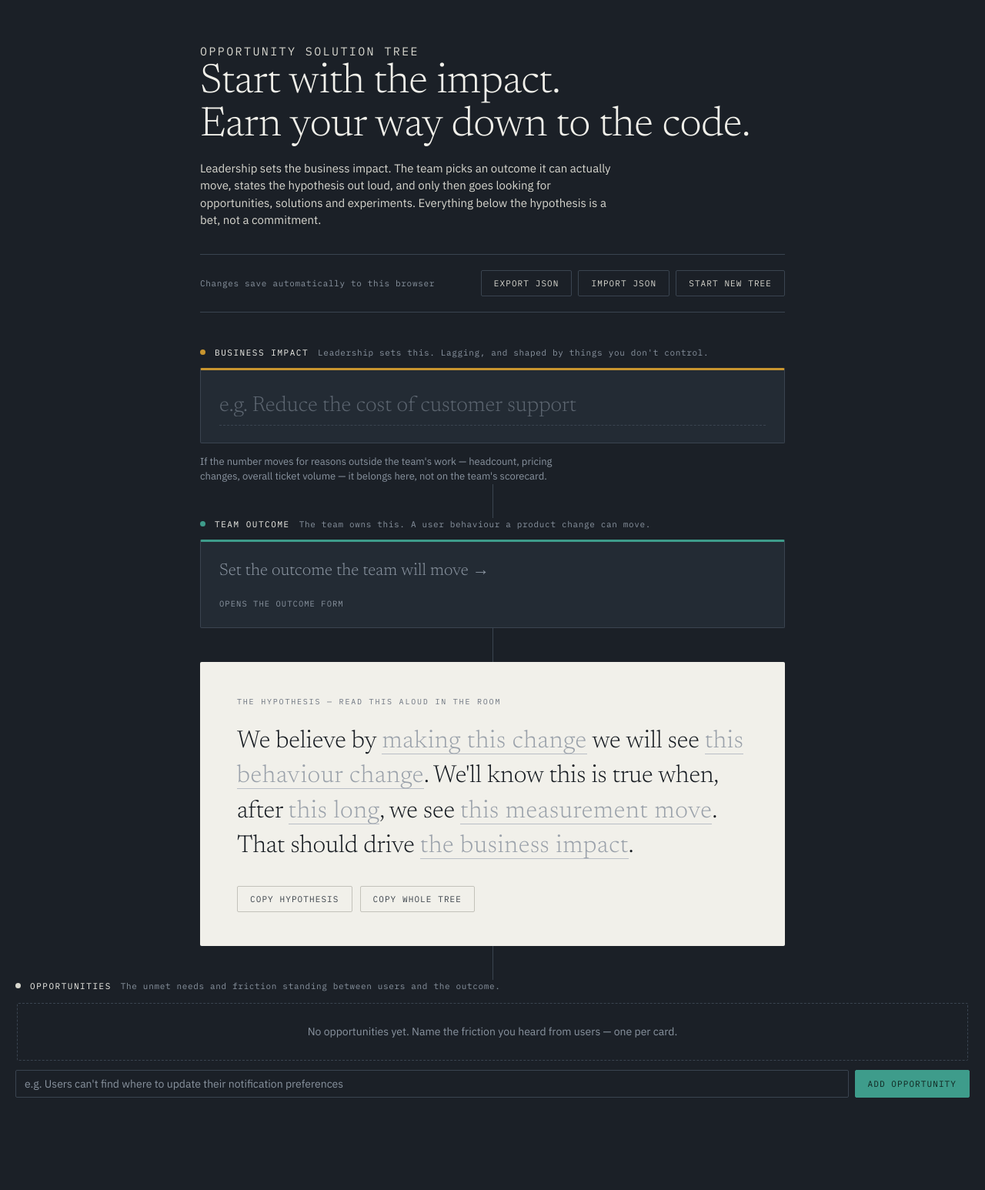
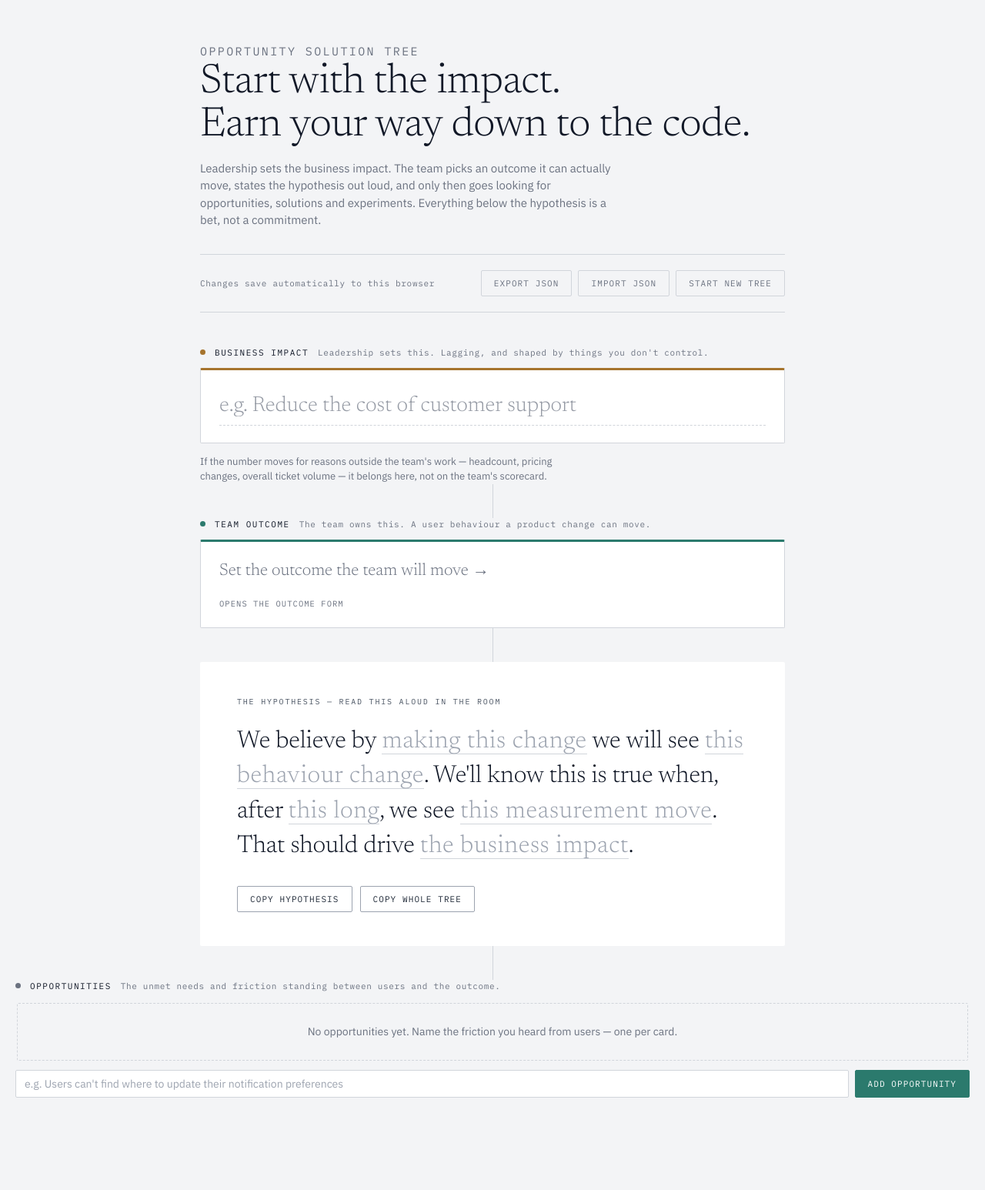
Before and after one commit to bvalachovic/bvalachovic.github.io, a Jekyll site: the page opportunity-solution-tree.html, which Jekyll copies as it is, in a window 1280 px wide. Shown: the whole page at 77% size. Built offline with Jekyll 4.4.1, drawn with Linux system fonts in a browser that asks for light colours.

Commit message:
Added pptx slides and inverted to a light theme for the OST

```diff
--- a/EAD_Director/index.html
+++ b/EAD_Director/index.html
@@ -362,6 +362,7 @@
           </pre>
       <ul>
         <li><a href="IAM_Okta_Identity.html">IAM: Okta Identity</a></li>
+        <li><a href="Engine_and_Car.pptx" target="_blank">The Engine and the Car</a></li>
       </ul>
     </div>
   </section>
--- a/opportunity-solution-tree.html
+++ b/opportunity-solution-tree.html
@@ -9,17 +9,17 @@
 <link href="https://fonts.googleapis.com/css2?family=IBM+Plex+Mono:wght@400;500&family=IBM+Plex+Sans:wght@400;500;600&family=Newsreader:ital,opsz,wght@0,6..72,300;0,6..72,400;1,6..72,300;1,6..72,400&display=swap" rel="stylesheet">
 <style>
 :root{
-  --ground:#1B2027;
-  --ground-2:#232B34;
-  --ground-3:#2C3540;
-  --paper:#F1F0EA;
-  --paper-dim:#D8D7CF;
-  --ink:#171C22;
-  --brass:#C8952F;      /* impact — leadership owns, lagging */
-  --verdigris:#3E9C8B;  /* outcome — team owns, influenceable */
-  --muted:#8A94A0;      /* outputs — deliberately colourless */
-  --rule:#3A4450;
-  --focus:#7FD1C1;
+  --ground:#F3F4F6;
+  --ground-2:#FFFFFF;
+  --ground-3:#F9FAFB;
+  --paper:#111827;
+  --paper-dim:#6B7280;
+  --ink:#111827;
+  --brass:#A6742D;      /* impact — leadership owns, lagging */
+  --verdigris:#2B7A6D;  /* outcome — team owns, influenceable */
+  --muted:#6B7280;      /* outputs — deliberately colourless */
+  --rule:#D1D5DB;
+  --focus:#059669;
   --sans:"IBM Plex Sans",system-ui,sans-serif;
   --mono:"IBM Plex Mono",ui-monospace,monospace;
   --serif:"Newsreader",Georgia,serif;
@@ -89,10 +89,10 @@ body{
 .impact-plaque input{
   width:100%;background:transparent;border:0;border-bottom:1px dashed var(--rule);
   color:var(--brass);font-family:var(--serif);font-size:clamp(20px,3vw,28px);
-  font-weight:300;padding:6px 0;line-height:1.3
+  font-weight:300;padding:6px 0;line-height:1.3;color:#1F2937
 }
-.impact-plaque input::placeholder{color:var(--muted);opacity:.55}
-.impact-plaque input:focus{outline:0;border-bottom-color:var(--brass)}
+.impact-plaque input::placeholder{color:var(--muted);opacity:.7}
+.impact-plaque input:focus{outline:0;border-bottom-color:var(--verdigris)}
 .note{
   font-size:13px;color:var(--muted);margin:14px 0 0;max-width:62ch
 }
@@ -107,11 +107,11 @@ body{
 }
 .outcome-card:hover{background:var(--ground-3)}
 .outcome-card .empty{
-  font-family:var(--serif);font-size:22px;font-weight:300;color:var(--muted)
+  font-family:var(--serif);font-size:22px;font-weight:300;color:#6B7280
 }
 .outcome-card .headline{
   font-family:var(--serif);font-size:clamp(20px,3vw,28px);font-weight:300;
-  color:var(--verdigris);line-height:1.25;margin:0 0 18px
+  color:#1F5A54;line-height:1.25;margin:0 0 18px
 }
 .facts{display:grid;grid-template-columns:repeat(auto-fit,minmax(180px,1fr));gap:18px;margin:0}
 .facts div{margin:0}
@@ -128,26 +128,26 @@ body{
 
 /* ---------- hypothesis: the signature ---------- */
 .hypothesis{
-  background:var(--paper);color:var(--ink);border-radius:2px;
+  background:#FFFFFF;color:#1F2937;border-radius:2px;
   padding:clamp(28px,4vw,44px) clamp(24px,4vw,48px);position:relative
 }
 .hypothesis .stamp{
   font-family:var(--mono);font-size:10px;letter-spacing:.18em;text-transform:uppercase;
-  color:#6E7580;margin:0 0 22px
+  color:#4B5563;margin:0 0 22px
 }
 .statement{
   font-family:var(--serif);font-weight:300;
-  font-size:clamp(21px,3.3vw,32px);line-height:1.42;margin:0;letter-spacing:-.005em
+  font-size:clamp(21px,3.3vw,32px);line-height:1.42;margin:0;letter-spacing:-.005em;color:#111827
 }
 .slot{
-  font-style:italic;color:#0F5C51;
-  box-shadow:inset 0 -2px 0 rgba(62,156,139,.35);
+  font-style:italic;color:#0D4D46;
+  box-shadow:inset 0 -2px 0 rgba(43,122,109,.3);
   padding-bottom:1px
 }
-.slot.impact-slot{color:#8A6414;box-shadow:inset 0 -2px 0 rgba(200,149,47,.4)}
+.slot.impact-slot{color:#7A5C1E;box-shadow:inset 0 -2px 0 rgba(166,116,45,.3)}
 .slot.blank{
-  color:#9AA1AA;font-style:normal;letter-spacing:.02em;
-  box-shadow:inset 0 -1px 0 #B9BEC6
+  color:#9CA3AF;font-style:normal;letter-spacing:.02em;
+  box-shadow:inset 0 -1px 0 #D1D5DB
 }
 .hyp-actions{margin-top:28px;display:flex;gap:10px;flex-wrap:wrap}
 
@@ -157,12 +157,12 @@ body{
   padding:9px 16px;border-radius:2px;cursor:pointer;border:1px solid;
   background:transparent;transition:background .15s ease,color .15s ease
 }
-.btn-dark{border-color:#C3C2BA;color:#3C434B}
-.btn-dark:hover{background:#E2E1D9}
-.btn-light{border-color:var(--rule);color:var(--paper-dim)}
+.btn-dark{border-color:#9CA3AF;color:#1F2937}
+.btn-dark:hover{background:#E5E7EB}
+.btn-light{border-color:var(--rule);color:var(--muted)}
 .btn-light:hover{background:var(--ground-3);color:var(--paper)}
-.btn-solid{background:var(--verdigris);border-color:var(--verdigris);color:#10241F}
-.btn-solid:hover{background:#4FB3A0}
+.btn-solid{background:var(--verdigris);border-color:var(--verdigris);color:#FFFFFF}
+.btn-solid:hover{background:#1F5A54}
 .btn-ghost{border-color:transparent;color:var(--muted);padding:6px 8px}
 .btn-ghost:hover{color:var(--paper)}
 
@@ -174,47 +174,47 @@ body{
 }
 .branches.is-empty{display:block;padding-bottom:0}
 .branches::-webkit-scrollbar{height:10px}
-.branches::-webkit-scrollbar-track{background:var(--ground)}
-.branches::-webkit-scrollbar-thumb{background:var(--rule);border-radius:5px}
-.branches::-webkit-scrollbar-thumb:hover{background:var(--muted)}
+.branches::-webkit-scrollbar-track{background:var(--ground-3)}
+.branches::-webkit-scrollbar-thumb{background:#D1D5DB;border-radius:5px}
+.branches::-webkit-scrollbar-thumb:hover{background:#9CA3AF}
 .opp{
   background:var(--ground-2);border:1px solid var(--rule);border-radius:2px;
-  border-left:3px solid var(--paper-dim);padding:18px 20px;
+  border-left:3px solid #9CA3AF;padding:18px 20px;
   flex:0 0 360px;max-width:360px
 }
 .opp-head{display:flex;gap:14px;align-items:flex-start;justify-content:space-between}
 .opp-head h3{
-  font-family:var(--serif);font-weight:400;font-size:19px;margin:0;line-height:1.3
+  font-family:var(--serif);font-weight:400;font-size:19px;margin:0;line-height:1.3;color:#1F2937
 }
 .kicker{
   font-family:var(--mono);font-size:10px;letter-spacing:.14em;text-transform:uppercase;
-  color:var(--muted);display:block;margin-bottom:6px
+  color:#6B7280;display:block;margin-bottom:6px
 }
 .sol-list{list-style:none;margin:18px 0 0;padding:0 0 0 18px;border-left:1px solid var(--rule)}
 .sol{padding:12px 0}
 .sol + .sol{border-top:1px solid var(--rule)}
 .sol-head{display:flex;gap:12px;align-items:baseline;justify-content:space-between}
-.sol-head p{margin:0;font-size:15px}
+.sol-head p{margin:0;font-size:15px;color:#1F2937}
 .exp-list{list-style:none;margin:12px 0 0;padding:0;display:grid;gap:8px}
 .exp{
   border:1px dashed var(--rule);border-radius:2px;padding:9px 12px;
   display:flex;gap:12px;align-items:baseline;justify-content:space-between;
-  font-size:13.5px;color:var(--paper-dim)
+  font-size:13.5px;color:#374151
 }
 .exp .tag{
   font-family:var(--mono);font-size:9.5px;letter-spacing:.14em;text-transform:uppercase;
-  color:var(--muted);flex:none
+  color:#6B7280;flex:none
 }
 .inline-add{display:flex;gap:8px;margin-top:12px;flex-wrap:wrap}
 .inline-add input{
-  flex:1 1 220px;min-width:0;background:var(--ground);border:1px solid var(--rule);
-  border-radius:2px;color:var(--paper);font-family:var(--sans);font-size:14px;padding:8px 11px
+  flex:1 1 220px;min-width:0;background:#FFFFFF;border:1px solid var(--rule);
+  border-radius:2px;color:#1F2937;font-family:var(--sans);font-size:14px;padding:8px 11px
 }
-.inline-add input::placeholder{color:var(--muted)}
+.inline-add input::placeholder{color:#9CA3AF}
 .inline-add input:focus{outline:0;border-color:var(--focus)}
 .empty-rail{
   border:1px dashed var(--rule);border-radius:2px;padding:26px 20px;text-align:center;
-  color:var(--muted);font-size:14px
+  color:#6B7280;font-size:14px
 }
 
 @media (max-width:760px){
@@ -224,7 +224,7 @@ body{
 
 /* ---------- modal ---------- */
 .backdrop{
-  position:fixed;inset:0;background:rgba(12,15,19,.72);
+  position:fixed;inset:0;background:rgba(0,0,0,.5);
   display:flex;align-items:flex-start;justify-content:center;
   padding:5vh 20px;overflow-y:auto;z-index:40
 }
@@ -234,36 +234,36 @@ body{
   width:min(640px,100%);padding:32px clamp(22px,4vw,38px) 28px
 }
 .modal h2{
-  font-family:var(--serif);font-weight:300;font-size:28px;margin:0 0 8px;line-height:1.15
+  font-family:var(--serif);font-weight:300;font-size:28px;margin:0 0 8px;line-height:1.15;color:#1F2937
 }
-.modal .lede{margin:0 0 26px;font-size:14px;color:#5A626B;max-width:52ch}
+.modal .lede{margin:0 0 26px;font-size:14px;color:#4B5563;max-width:52ch}
 .field{margin-bottom:22px}
 .field label{
   display:block;font-family:var(--mono);font-size:10.5px;letter-spacing:.14em;
-  text-transform:uppercase;color:#4A525B;margin-bottom:6px
+  text-transform:uppercase;color:#374151;margin-bottom:6px
 }
-.field .help{display:block;font-family:var(--sans);font-size:13px;color:#6E7580;
+.field .help{display:block;font-family:var(--sans);font-size:13px;color:#6B7280;
   letter-spacing:0;text-transform:none;margin-top:3px}
 .field input,.field textarea{
-  width:100%;background:#FAF9F5;border:1px solid #C9C7BE;border-radius:2px;
-  padding:11px 13px;font-family:var(--sans);font-size:15px;color:var(--ink);
+  width:100%;background:#F9FAFB;border:1px solid #D1D5DB;border-radius:2px;
+  padding:11px 13px;font-family:var(--sans);font-size:15px;color:#1F2937;
   margin-top:9px;resize:vertical
 }
 .field input:focus,.field textarea:focus{outline:2px solid var(--verdigris);outline-offset:-1px;border-color:var(--verdigris)}
-.field input::placeholder,.field textarea::placeholder{color:#9DA3AB}
+.field input::placeholder,.field textarea::placeholder{color:#9CA3AF}
 .guardrail{
-  background:#E6EAE7;border-left:3px solid var(--verdigris);
-  padding:14px 16px;font-size:13.5px;color:#39424B;margin:0 0 26px;border-radius:2px
+  background:#D1F0EC;border-left:3px solid var(--verdigris);
+  padding:14px 16px;font-size:13.5px;color:#0D4D46;margin:0 0 26px;border-radius:2px
 }
 .guardrail strong{font-weight:600}
 .modal-actions{display:flex;gap:10px;justify-content:flex-end;flex-wrap:wrap;
-  border-top:1px solid #DAD8D0;padding-top:20px}
+  border-top:1px solid #E5E7EB;padding-top:20px}
 .two-up{display:grid;grid-template-columns:1fr 1fr;gap:18px}
 @media(max-width:560px){.two-up{grid-template-columns:1fr}}
 
 .toast{
   position:fixed;left:50%;bottom:28px;transform:translateX(-50%);
-  background:var(--verdigris);color:#0F241F;font-family:var(--mono);font-size:11px;
+  background:var(--verdigris);color:#FFFFFF;font-family:var(--mono);font-size:11px;
   letter-spacing:.1em;text-transform:uppercase;padding:11px 20px;border-radius:2px;z-index:60
 }
 .toast[hidden]{display:none}
```
Also changed, not shown: 1 other file.
